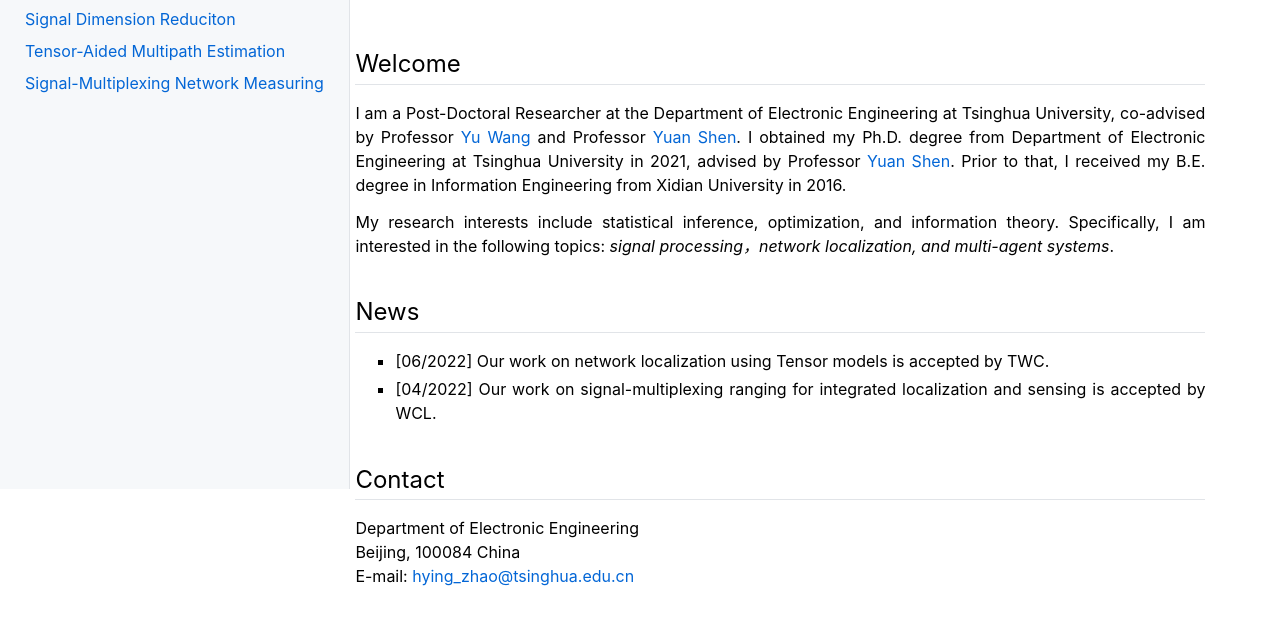
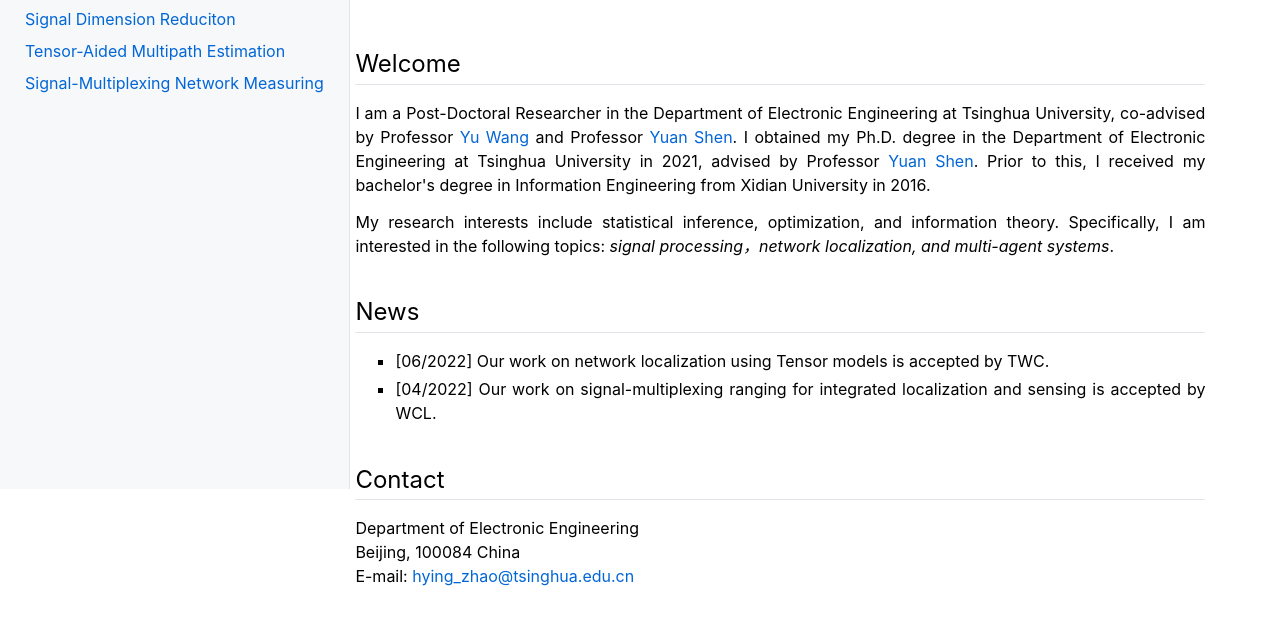
Before and after one commit to hanying-zhao/hanying-zhao.github.io, a plain HTML site: page index.html in a window 1280 px wide. Shown: the part 289-914 px from the top of the page. Drawn offline with nearby package versions, Linux system fonts and the light colour scheme; some packages are replaced by stand-ins of ours.

Commit message:
Add files via upload

```diff
--- a/index.html
+++ b/index.html
@@ -63,7 +63,7 @@ MathJax.Hub.Config({
 <h3><a href="https://scholar.google.com/citations?hl=en&amp;user=ENZdM58AAAAJ" target=&ldquo;blank&rdquo;><i></i>Google Scholar</a> <br /></h3>
 </div></div>
 <h2>Welcome</h2>
-<p>I am a Post-Doctoral Researcher at the Department of Electronic Engineering at Tsinghua University, co-advised by Professor <a href="http://nicsefc.ee.tsinghua.edu.cn/" target=&ldquo;blank&rdquo;>Yu Wang</a> and Professor <a href="http://oa.ee.tsinghua.edu.cn/~shenyuan/" target=&ldquo;blank&rdquo;>Yuan Shen</a>. I obtained my Ph.D. degree from Department of Electronic Engineering at Tsinghua University in 2021, advised by Professor <a href="http://oa.ee.tsinghua.edu.cn/~shenyuan/" target=&ldquo;blank&rdquo;>Yuan Shen</a>. Prior to that, I received my B.E. degree in Information Engineering from Xidian University in 2016.</p>
+<p>I am a Post-Doctoral Researcher in the Department of Electronic Engineering at Tsinghua University, co-advised by Professor <a href="http://nicsefc.ee.tsinghua.edu.cn/" target=&ldquo;blank&rdquo;>Yu Wang</a> and Professor <a href="http://oa.ee.tsinghua.edu.cn/~shenyuan/" target=&ldquo;blank&rdquo;>Yuan Shen</a>. I obtained my Ph.D. degree in the Department of Electronic Engineering at Tsinghua University in 2021, advised by Professor <a href="http://oa.ee.tsinghua.edu.cn/~shenyuan/" target=&ldquo;blank&rdquo;>Yuan Shen</a>. Prior to this, I received my bachelor's degree in Information Engineering from Xidian University in 2016.</p>
 <p>My research interests include statistical inference, optimization, and information theory. Specifically, I am interested in the following topics: <i>signal processing，network localization, and multi-agent systems</i>.</p>
 <h2>News</h2>
 <ul>
```
